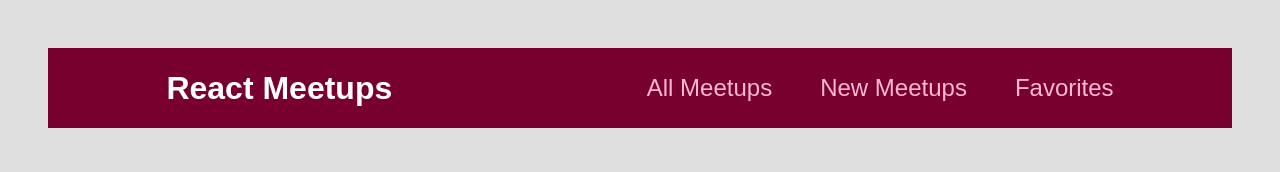
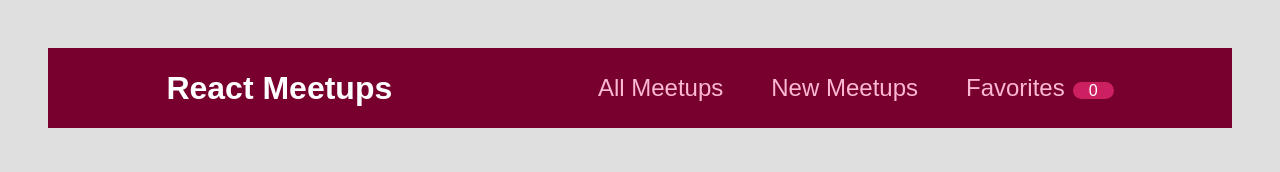
Before and after one commit to Kavery-pm/meetupList, a React (Create React App) app in the folder 07-new-starting-project/: page / in a window 1280 px wide. Shown: the top 172 px of the page. Built offline with nearby package versions, Linux system fonts and the light colour scheme; no server answers.

Commit message:
added a favorite badge in main navigation

```diff
--- a/07-new-starting-project/src/components/Layout/MainNavigation.js
+++ b/07-new-starting-project/src/components/Layout/MainNavigation.js
@@ -1,6 +1,9 @@
+import { useContext } from "react";
 import { NavLink } from "react-router-dom";
+import favoritesContext from "../../store/favorite-context";
 import classes from './MainNavigation.module.css';
 const MainNavigation = () => {
+    const favCtx = useContext(favoritesContext);
   return (
     <header className={classes.header}>
       <div className={classes.logo}>React Meetups</div>
@@ -14,6 +17,7 @@ const MainNavigation = () => {
           </li>
           <li>
             <NavLink to="/favorites">Favorites</NavLink>
+            <span className={classes.badge}>{favCtx.totalFavorites}</span>
           </li>
         </ul>
       </nav>
```
